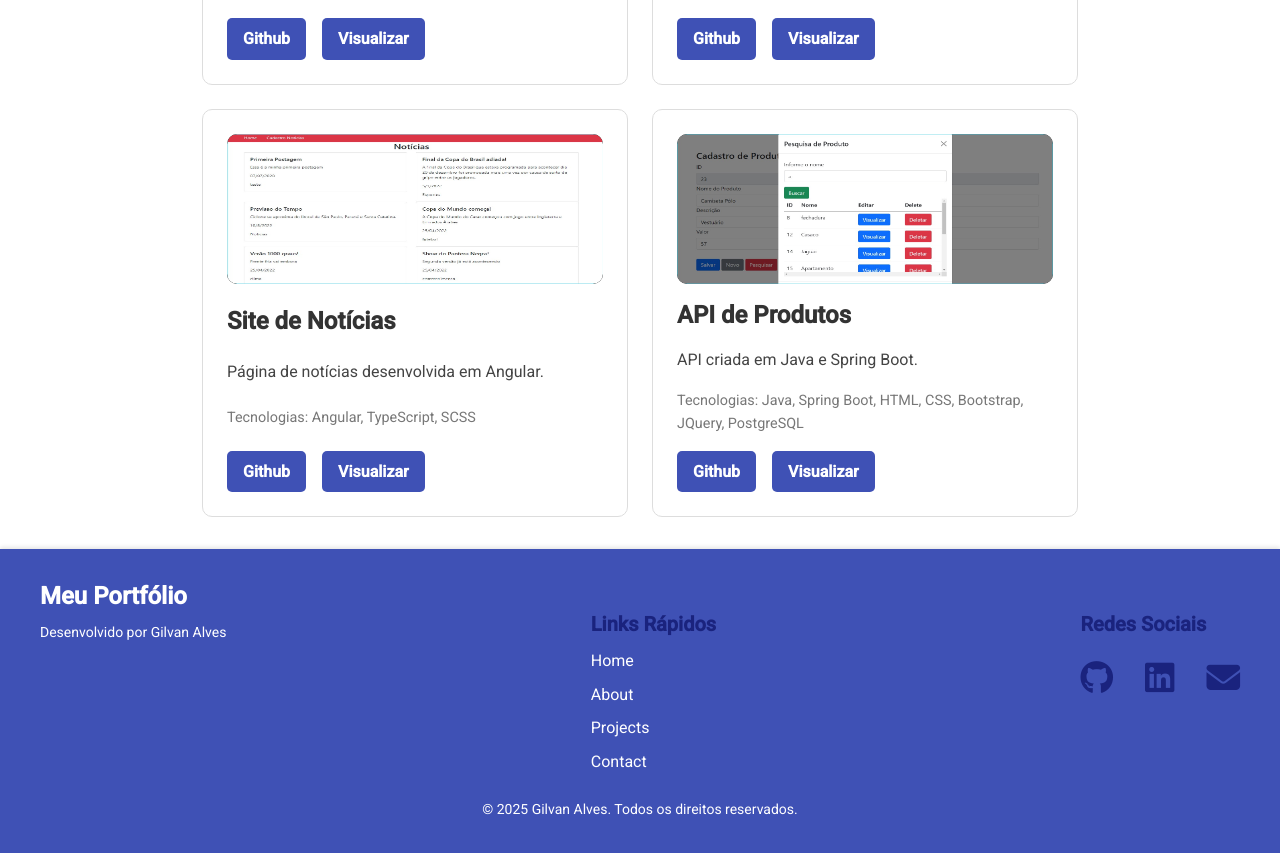
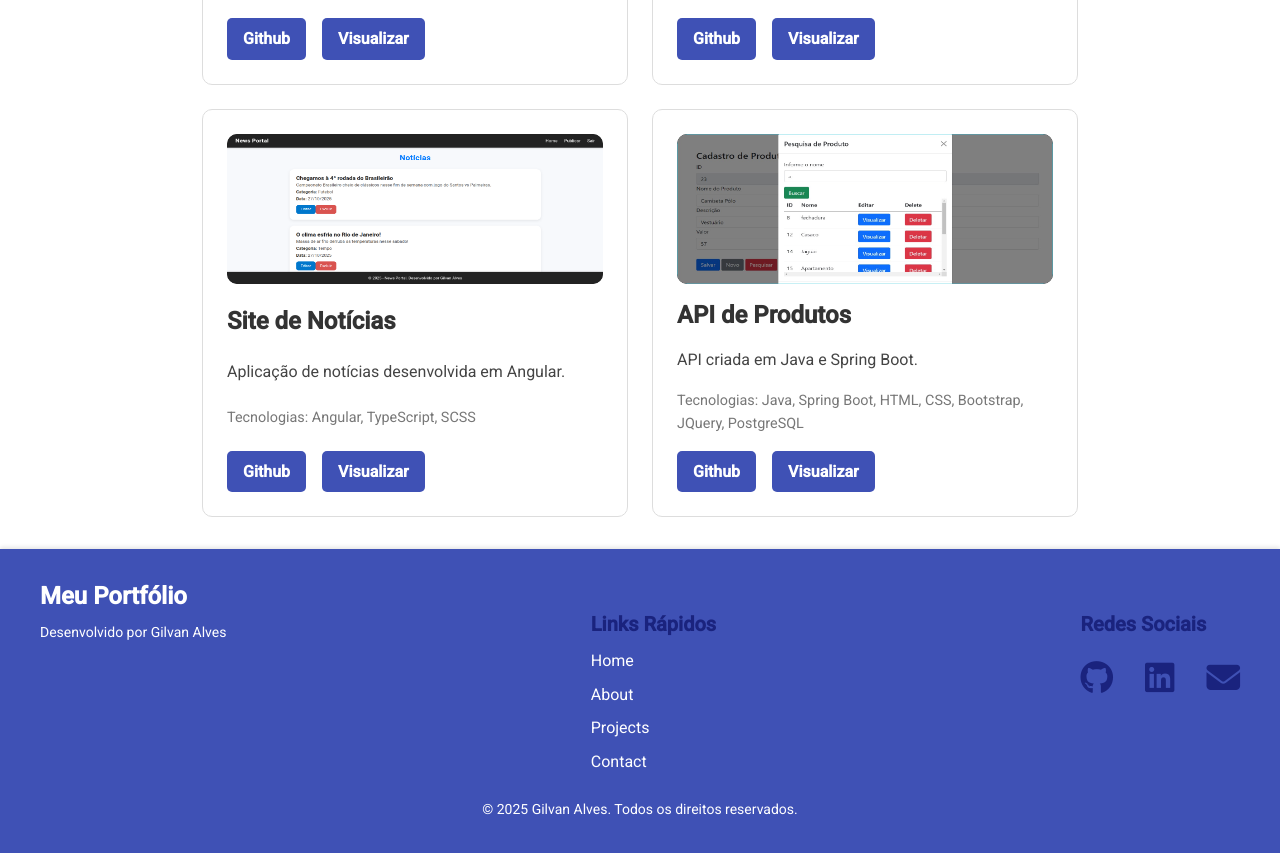
Before and after one commit to Gilvan-R-A/portfolio, an Angular app: page /projects in a window 1280 px wide. Shown: the part 1580-2433 px from the top of the page. Built offline with nearby package versions, Linux system fonts and the light colour scheme.

Commit message:
feat: updates the description and image of the "Site de Notícias" project

```diff
--- a/src/app/projects/projects.component.ts
+++ b/src/app/projects/projects.component.ts
@@ -76,11 +76,11 @@ export class ProjectsComponent {
     },
     {
       name: 'Site de Notícias',
-      description: 'Página de notícias desenvolvida em Angular.',
+      description: 'Aplicação de notícias desenvolvida em Angular.',
       technologies: ['Angular', 'TypeScript', 'SCSS'],
       github: 'https://github.com/Gilvan-R-A/news-website',
       live: 'https://gilvan-r-a.github.io/news-website/',
-      image: 'assets/img/projects/SiteNoticias.png'
+      image: 'assets/img/projects/news.png'
     },
     {
       name: 'API de Produtos',
```
Also changed, not shown: src/assets/img/projects/news.png (added).
